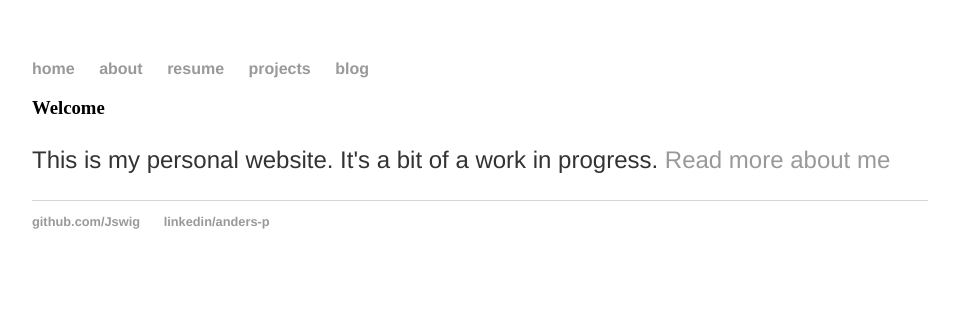
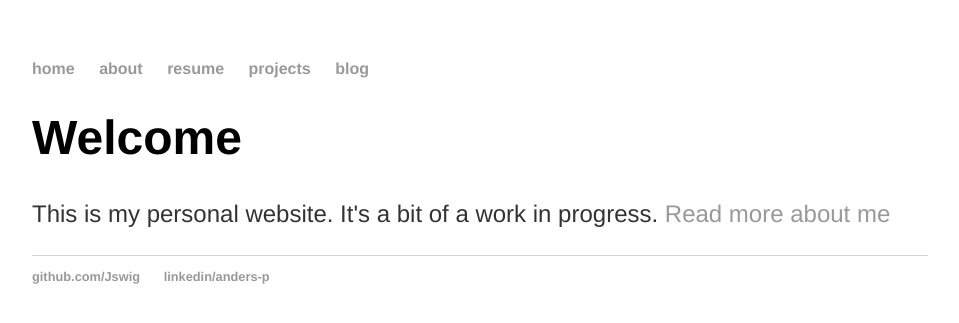
Before and after one commit to Jswig/Jswig.github.io, a Jekyll site: the page built from index.html, in a window 1280 px wide. Shown: the top 323 px of the page, without its empty margins (160-1119 px from the left). Built offline with Jekyll 4.4.1, drawn with Linux system fonts in a browser that asks for light colours.

Commit message:
more fixes

```diff
--- a/about/index.html
+++ b/about/index.html
@@ -3,7 +3,7 @@ layout: default
 title: Anders Poirel
 ---
 <div class="blurb">
-    <h3>Bio</h3>
+    <h1>Bio</h1>
     <p> I am a third-year undergraduate at UC Santa Cruz, double majoring in computer science
      and mathematics. </p>
 </div>
--- a/index.html
+++ b/index.html
@@ -3,7 +3,7 @@ layout: default
 title: Anders Poirel
 ---
 <div class="blurb">
-	<h3>Welcome</h3>
+	<h1>Welcome</h1>
 	<p>This is my personal website. It's a bit of a work in progress.
          <a href="/about">Read more about me</a></p>
 </div><!-- /.blurb -->
```
